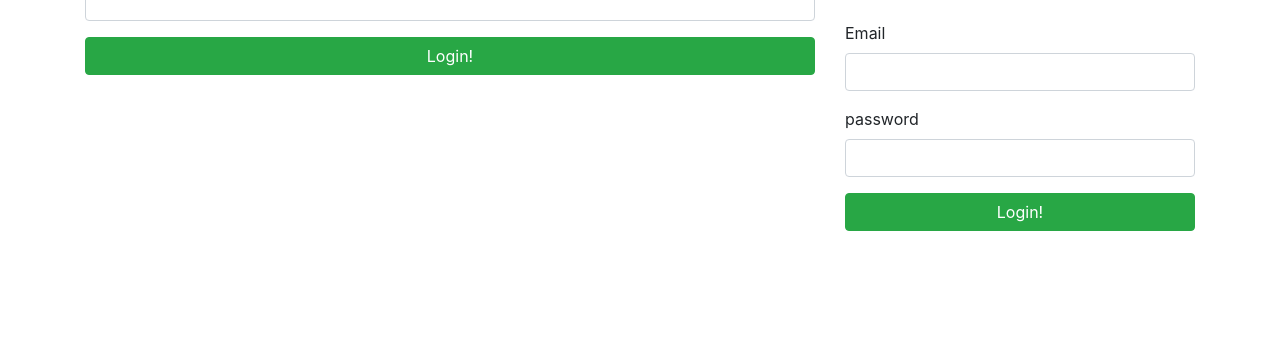
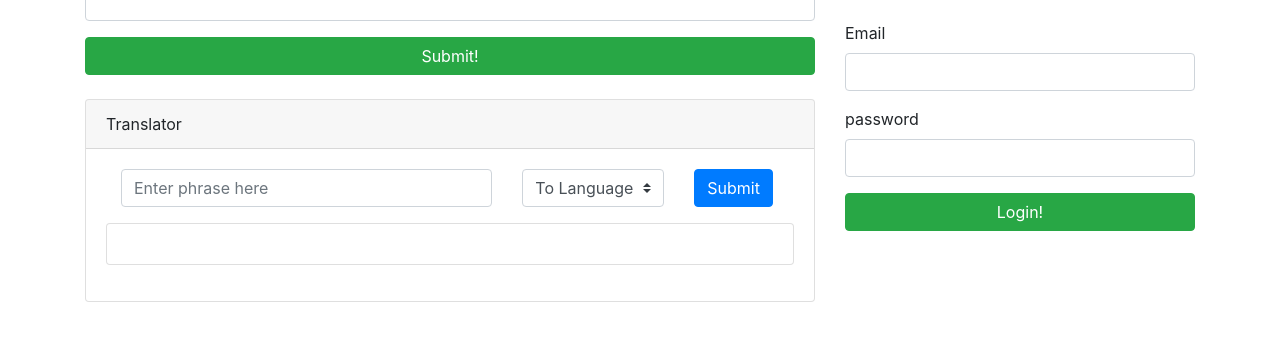
Before and after one commit to mrubenstein6192/Project_2, a website: page public/index.html in a window 1280 px wide. Shown: the part 143-484 px from the top of the page. Drawn offline with nearby package versions, Linux system fonts and the light colour scheme.

Commit message:
translator function

```diff
--- a/public/assets/js/app.js
+++ b/public/assets/js/app.js
@@ -93,3 +93,30 @@ $(document).ready(function () {
     getUserProfile();
   }
 });
+
+
+//translator section
+$(document).on("click", "#translate-submit", function() {
+  $("#translator-results").empty();
+
+
+  var text = $("#text-input").val().trim().toLowerCase().replace(/ /g, "%20");
+  var lang = $("#lang-input").val();
+
+  var translateURL = "https://translate.yandex.net/api/v1.5/tr.json/translate?key=trnsl.1.1.20190515T140015Z.469d4504237e43c4.5ad62c8589944f5eb4db838232d59b19a991dc73&text=" + text + "&lang=" + lang + "&options=1";
+
+  console.log(text);
+  console.log(lang);
+
+  $.ajax({
+    url: translateURL,
+    method: "GET"
+  }).then(function(response) {
+
+    console.log(response.text[0]);
+    var result = response.text[0];
+    console.log(result);
+    $("#translator-results").append(result);
+  })
+
+})
--- a/public/index.html
+++ b/public/index.html
@@ -21,9 +21,67 @@
             <label for="location-input">location</label>
             <input type="text" id="location" class="form-control" />
           </div>
-          <button type="submit" class="btn btn-block btn-success">Login!</button>
+          <button type="submit" class="btn btn-block btn-success">Submit!</button>
         </form>
+        <br>
+
+<div class = "translator">
+  <div class = "card">
+        <div class = "card-header">Translator</div>
+    <div class = "card-body">
+      <div class = "container">
+        <div class = "row">
+            <div class = "col-md-7">
+                <input type="text" class="form-control" id = "text-input" placeholder="Enter phrase here">
+            </div>
+            <div class = "col-md-3">
+              <select class="custom-select" id = "lang-input">
+              <option selected>To Language</option>
+              <option value="ar">Arabic</option>
+              <option value="zh">Chinese</option>
+              <option value="nl">Dutch</option>
+              <option value="fr">French</option>
+              <option value="de">German</option>
+              <option value="el">Greek</option>
+              <option value="he">Hebrew</option>
+              <option value="hi">Hindi</option>
+              <option value="is">Icelandic</option>
+              <option value="id">Indonesian</option>
+              <option value="ga">Irish</option>
+              <option value="it">Italian</option>
+              <option value="ja">Japanese</option>
+              <option value="ko">Korean</option>
+              <option value="la">Latin</option>
+              <option value="pl">Polish</option>
+              <option value="pt">Portuguese</option>
+              <option value="pa">Punjabi</option>
+              <option value="ru">Russian</option>
+              <option value="es">Spanish</option>
+              <option value="sw">Swahili</option>
+              <option value="vi">Vietnamese</option>
+            </select>
+            </div>
+            <div class = "col-md-2" id = "translate-submit">
+                <button type="button" class="btn btn-primary">Submit</button>
+            </div>
+          </div>
+        </div>
+        <div class = "my-3">
+          <div class = "row">
+            <div class = "col-md-12">
+              <div class = "card">
+                <div class = "card-body" id = "translator-results">
+                </div>
+              </div>
+            </div>
+          </div>
+        </div>
+
       </div>
+    </div>
+  </div>
+</div>
+
       <div id="results"></div>
     </div>
     <div class="col-12 col-md-4">
```
Also changed, not shown: app.js (deleted, +0 -17 lines), translator.js (added, +27 -0 lines), 1 other file.
